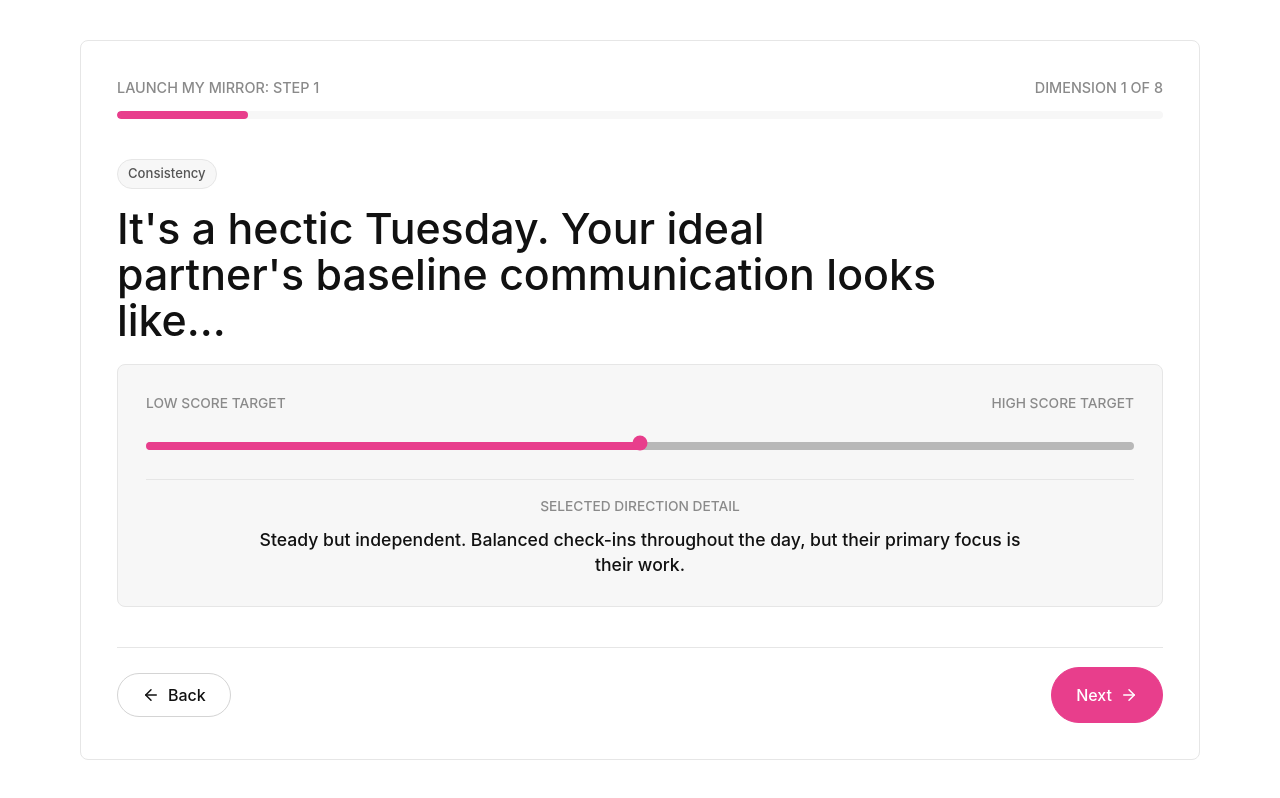
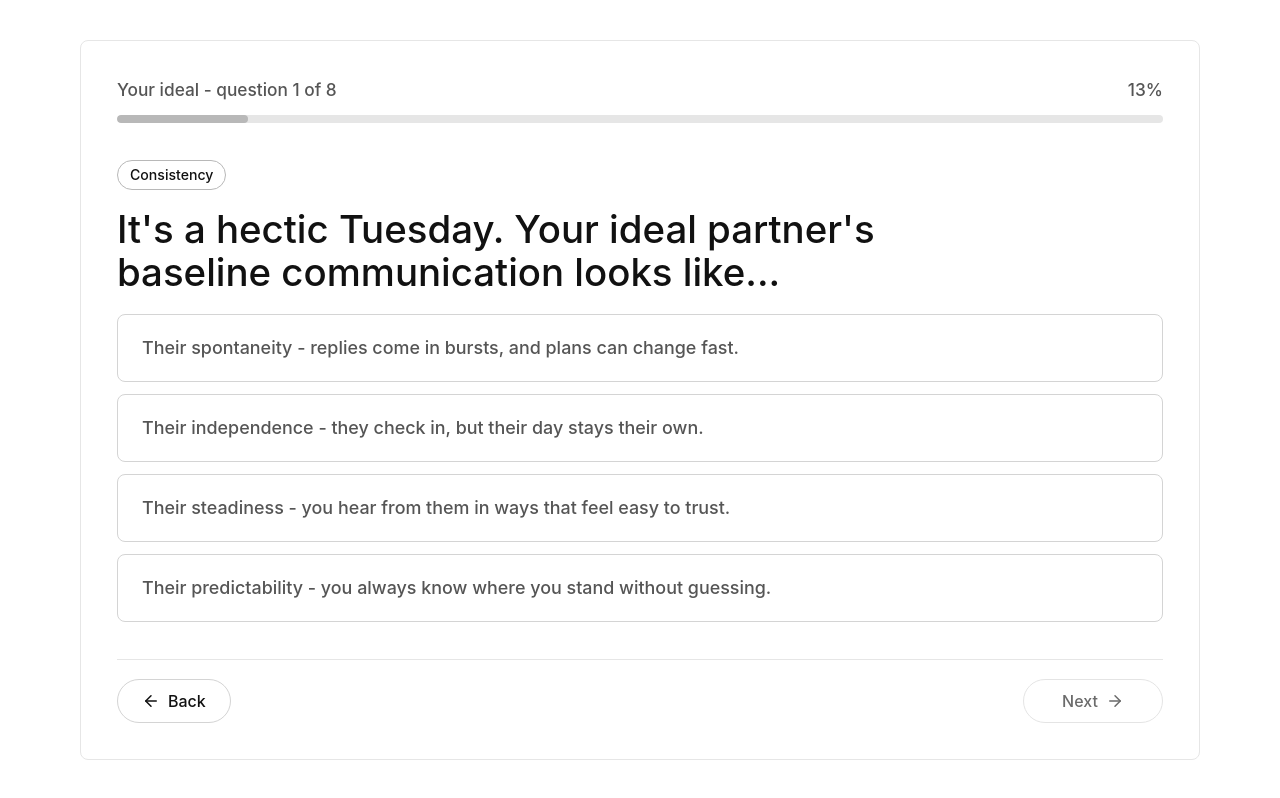
Before and after one commit to snepraj2709/Dating-Mirage, a React (Vite) app: page / in a window 1280 px wide. Both pictures are taken after a click on the button "Start". Built offline with nearby package versions, Linux system fonts and the light colour scheme; no server answers.

Commit message:
Redesign step one choice cards

```diff
--- a/src/components/Step1IdealFlow.tsx
+++ b/src/components/Step1IdealFlow.tsx
@@ -1,14 +1,14 @@
-import { type CSSProperties, useMemo, useState } from 'react';
+import { useMemo, useState } from 'react';
 import { ArrowLeft, ArrowRight } from 'lucide-react';
 import { Button } from '@/components/ui/button';
 import { FlowCard } from '@/components/ui/flow-card';
 import { InlineError } from '@/components/ui/flow';
 import { Pill } from '@/components/ui/pill';
-import { Surface } from '@/components/ui/surface';
-import { sliderQuestions } from '../data/datingMirrorContent';
+import { idealQuestions } from '../data/datingMirrorContent';
 import { baselineVector, clampScore } from '../lib/scoring';
 import { loadIdealDraft, saveIdealDraft } from '../lib/localState';
-import type { DimensionKey, VectorProfile } from '../types/dating-mirror';
+import { cn } from '../lib/utils';
+import type { DimensionKey, IdealQuestionScore, VectorProfile } from '../types/dating-mirror';
 
 interface Step1IdealFlowProps {
   isSaving: boolean;
@@ -18,37 +18,71 @@ interface Step1IdealFlowProps {
   onComplete: (profile: VectorProfile) => void;
 }
 
+const idealScores = new Set<number>([1, 4, 7, 10]);
+
+function isIdealQuestionScore(value: unknown): value is IdealQuestionScore {
+  return typeof value === 'number' && idealScores.has(value);
+}
+
+function sanitizeIdealAnswers(source: Partial<VectorProfile> | VectorProfile): Partial<VectorProfile> {
+  return idealQuestions.reduce<Partial<VectorProfile>>((validAnswers, question) => {
+    const value = source[question.key];
+
+    if (isIdealQuestionScore(value)) {
+      validAnswers[question.key] = value;
+    }
+
+    return validAnswers;
+  }, {});
+}
+
 export function Step1IdealFlow({ isSaving, initialProfile, saveError, onBack, onComplete }: Step1IdealFlowProps) {
   const initialAnswers = useMemo<Partial<VectorProfile>>(() => {
-    const draft = loadIdealDraft();
-    return Object.keys(draft).length > 0 ? draft : (initialProfile ?? {});
+    const draft = sanitizeIdealAnswers(loadIdealDraft());
+
+    if (Object.keys(draft).length > 0) {
+      return draft;
+    }
+
+    return sanitizeIdealAnswers(initialProfile ?? {});
   }, [initialProfile]);
   const [answers, setAnswers] = useState<Partial<VectorProfile>>(initialAnswers);
   const [activeIndex, setActiveIndex] = useState(() => {
-    const firstMissing = sliderQuestions.findIndex((question) => initialAnswers[question.key] === undefined);
-    return firstMissing === -1 ? sliderQuestions.length - 1 : firstMissing;
+    const firstMissing = idealQuestions.findIndex((question) => initialAnswers[question.key] === undefined);
+    return firstMissing === -1 ? idealQuestions.length - 1 : firstMissing;
   });
-  const question = sliderQuestions[activeIndex];
-  const value = answers[question.key] ?? 5.5;
+  const question = idealQuestions[activeIndex];
+  const selectedScore = answers[question.key];
   const progress = activeIndex + 1;
-  const isLast = activeIndex === sliderQuestions.length - 1;
+  const progressPercent = (progress / idealQuestions.length) * 100;
+  const hasSelectedAnswer = selectedScore !== undefined;
+  const isLast = activeIndex === idealQuestions.length - 1;
 
-  const updateAnswer = (key: DimensionKey, rawValue: number) => {
-    const nextValue = clampScore(rawValue);
-    const nextAnswers = { ...answers, [key]: nextValue };
+  const updateAnswer = (key: DimensionKey, score: IdealQuestionScore) => {
+    const nextAnswers = { ...answers, [key]: score };
     setAnswers(nextAnswers);
     saveIdealDraft(nextAnswers);
   };
 
   const buildProfile = (): VectorProfile => {
     const profile = baselineVector();
-    sliderQuestions.forEach((item) => {
-      profile[item.key] = clampScore(answers[item.key] ?? 5.5);
+    idealQuestions.forEach((item) => {
+      const answer = answers[item.key];
+
+      if (!isIdealQuestionScore(answer)) {
+        throw new Error(`Missing ideal answer for ${item.key}`);
+      }
+
+      profile[item.key] = clampScore(answer);
     });
     return profile;
   };
 
   const goNext = () => {
+    if (!hasSelectedAnswer) {
+      return;
+    }
+
     if (isLast) {
       onComplete(buildProfile());
       return;
@@ -65,21 +99,14 @@ export function Step1IdealFlow({ isSaving, initialProfile, saveError, onBack, on
     setActiveIndex((index) => index - 1);
   };
 
-  const selectedDetail =
-    value < 4
-      ? question.leftAnchor
-      : value > 7
-        ? question.rightAnchor
-        : question.centerAnchor;
-  const scorePercent = ((value - 1) / 9) * 100;
-
   return (
     <FlowCard
       aria-labelledby="ideal-title"
-      headerLabel="Launch my mirror: Step 1"
-      headerMeta={`Dimension ${progress} of ${sliderQuestions.length}`}
-      progressValue={(progress / sliderQuestions.length) * 100}
-      progressLabel={`Question ${progress} of ${sliderQuestions.length}`}
+      headerLabel={`Your ideal - question ${progress} of ${idealQuestions.length}`}
+      headerMeta={`${Math.round(progressPercent)}%`}
+      headerClassName="normal-case text-[clamp(0.95rem,1.6vw,1.08rem)] text-muted-foreground"
+      progressValue={progressPercent}
+      progressLabel={`Question ${progress} of ${idealQuestions.length}`}
       footerLeft={
         <Button variant="ghostPill" onClick={goPrevious} className="max-[620px]:w-full">
           <ArrowLeft size={18} />
@@ -88,55 +115,53 @@ export function Step1IdealFlow({ isSaving, initialProfile, saveError, onBack, on
       }
       footerRight={
         <Button
-          size="flow"
-          className="w-[min(320px,100%)] max-[620px]:w-full max-[620px]:min-h-12"
+          variant="ghostPill"
+          className="min-w-[140px] max-[620px]:w-full"
           onClick={goNext}
-          disabled={isSaving}
+          disabled={isSaving || !hasSelectedAnswer}
         >
           {isSaving ? 'Saving your mirror...' : isLast ? 'Lock my ideal' : 'Next'}
           <ArrowRight size={18} />
         </Button>
       }
     >
-      <div className="grid max-w-[860px] gap-[clamp(14px,2vh,20px)] max-[620px]:gap-3">
-        <Pill className="min-h-[30px] w-fit justify-self-start px-2.5 text-[0.82rem]">{question.title}</Pill>
+      <div className="grid max-w-[900px] gap-[clamp(16px,2.3vh,24px)] max-[620px]:gap-3">
+        <Pill className="min-h-[30px] w-fit justify-self-start border-border-strong bg-card px-3 text-[0.88rem] text-foreground">
+          {question.title}
+        </Pill>
         <h2
-          className="max-w-[820px] text-[clamp(1.6rem,3.35vw,2.75rem)] leading-[1.08] text-foreground max-[620px]:text-[clamp(1.5rem,8.5vw,2.1rem)] max-[620px]:leading-[1.04]"
+          className="mb-0 max-w-[860px] text-[clamp(1.55rem,3vw,2.4rem)] leading-[1.12] text-foreground max-[620px]:text-[clamp(1.45rem,7.5vw,2rem)] max-[620px]:leading-[1.08]"
           id="ideal-title"
         >
           {question.scenario}
         </h2>
       </div>
 
-      <Surface className="grid gap-[clamp(14px,2vh,20px)] p-[clamp(18px,2.6vw,28px)] max-[620px]:gap-3 max-[620px]:p-4" variant="muted">
-        <div className="flex items-center justify-between gap-4 text-[0.86rem] font-medium uppercase tracking-normal text-subtle-foreground max-[620px]:flex-col max-[620px]:items-start max-[620px]:gap-2.5">
-          <span>Low score target</span>
-          <span>High score target</span>
-        </div>
+      <div className="grid gap-3" role="radiogroup" aria-labelledby="ideal-title">
+        {question.options.map((option) => {
+          const isSelected = selectedScore === option.score;
 
-        <div className="grid min-h-[34px] items-center max-[620px]:min-h-7">
-          <input
-            aria-label={`Preference slider for ${question.title}`}
-            className="score-range"
-            type="range"
-            min="1"
-            max="10"
-            step="0.1"
-            value={value}
-            style={{ '--score-percent': `${scorePercent}%` } as CSSProperties}
-            onChange={(event) => updateAnswer(question.key, Number(event.target.value))}
-          />
-        </div>
-
-        <div className="grid gap-2.5 border-t border-border pt-[clamp(14px,2vh,20px)] text-center max-[620px]:gap-2 max-[620px]:pt-3 max-[620px]:text-left">
-          <span className="text-[0.86rem] font-medium uppercase tracking-normal text-subtle-foreground">
-            Selected direction detail
-          </span>
-          <strong className="mx-auto max-w-[780px] text-[clamp(0.98rem,1.5vw,1.1rem)] leading-[1.45] text-foreground max-[620px]:mx-0 max-[620px]:text-[0.96rem] max-[620px]:leading-[1.35]">
-            {selectedDetail}
-          </strong>
-        </div>
-      </Surface>
+          return (
+            <Button
+              aria-checked={isSelected}
+              className={cn(
+                'min-h-[68px] justify-start rounded-lg px-6 py-4 text-left text-[clamp(1rem,1.45vw,1.12rem)] leading-[1.45] transition-[background,border-color,color,transform] max-[620px]:min-h-[60px] max-[620px]:px-4 max-[620px]:py-3 max-[620px]:text-[0.98rem]',
+                isSelected
+                  ? 'border-primary bg-[#fff2f8] text-foreground hover:border-primary hover:bg-[#fff2f8]'
+                  : 'border-input bg-card text-muted-foreground hover:border-border-strong hover:bg-muted hover:text-foreground',
+              )}
+              key={option.score}
+              role="radio"
+              size="option"
+              type="button"
+              variant="option"
+              onClick={() => updateAnswer(question.key, option.score)}
+            >
+              <span className={cn('block', isSelected && 'font-semibold')}>{option.label}</span>
+            </Button>
+          );
+        })}
+      </div>
 
       {saveError && <InlineError>{saveError}</InlineError>}
     </FlowCard>
--- a/src/components/ui/flow-card.tsx
+++ b/src/components/ui/flow-card.tsx
@@ -9,12 +9,14 @@ interface FlowCardProps {
   headerMeta: React.ReactNode;
   progressValue: number;
   progressLabel?: string;
+  progressVariant?: React.ComponentProps<typeof ProgressRail>['variant'];
   children: React.ReactNode;
   footerLeft: React.ReactNode;
   footerRight?: React.ReactNode;
   className?: string;
   contentClassName?: string;
   flowClassName?: string;
+  headerClassName?: string;
   'aria-labelledby'?: string;
 }
 
@@ -23,12 +25,14 @@ function FlowCard({
   headerMeta,
   progressValue,
   progressLabel,
+  progressVariant,
   children,
   footerLeft,
   footerRight,
   className,
   contentClassName,
   flowClassName,
+  headerClassName,
   'aria-labelledby': ariaLabelledby,
 }: FlowCardProps) {
   return (
@@ -47,11 +51,16 @@ function FlowCard({
       >
         <section aria-labelledby={ariaLabelledby}>
           <header className="grid gap-3 max-[620px]:gap-2.5">
-            <div className="flex items-center justify-between gap-4 text-[0.9rem] font-medium uppercase tracking-normal text-subtle-foreground max-[620px]:flex-col max-[620px]:items-start max-[620px]:gap-2.5">
+            <div
+              className={cn(
+                'flex items-center justify-between gap-4 text-[0.9rem] font-medium uppercase tracking-normal text-subtle-foreground max-[620px]:flex-col max-[620px]:items-start max-[620px]:gap-2.5',
+                headerClassName,
+              )}
+            >
               <span>{headerLabel}</span>
               <span>{headerMeta}</span>
             </div>
-            <ProgressRail value={progressValue} aria-label={progressLabel} />
+            <ProgressRail value={progressValue} variant={progressVariant} aria-label={progressLabel} />
           </header>
 
           <div className={cn('grid gap-[clamp(18px,2.5vh,28px)]', contentClassName)}>
--- a/src/components/ui/progress-rail.tsx
+++ b/src/components/ui/progress-rail.tsx
@@ -2,18 +2,32 @@ import { cn } from '@/lib/utils';
 
 interface ProgressRailProps {
   value: number;
+  variant?: 'accent' | 'muted';
   className?: string;
   barClassName?: string;
   'aria-label'?: string;
 }
 
-function ProgressRail({ value, className, barClassName, 'aria-label': ariaLabel }: ProgressRailProps) {
+function ProgressRail({
+  value,
+  variant = 'muted',
+  className,
+  barClassName,
+  'aria-label': ariaLabel,
+}: ProgressRailProps) {
   const clampedValue = Math.max(0, Math.min(100, value));
 
   return (
-    <div className={cn('h-2 overflow-hidden rounded-full bg-muted', className)} aria-label={ariaLabel}>
+    <div
+      className={cn('h-2 overflow-hidden rounded-full bg-muted', variant === 'muted' && 'bg-border', className)}
+      aria-label={ariaLabel}
+    >
       <span
-        className={cn('block h-full rounded-[inherit] bg-primary transition-[width] duration-150 ease-out', barClassName)}
+        className={cn(
+          'block h-full rounded-[inherit] bg-primary transition-[width] duration-150 ease-out',
+          variant === 'muted' && 'bg-border-strong',
+          barClassName,
+        )}
         style={{ width: `${clampedValue}%` }}
       />
     </div>
--- a/src/data/datingMirrorContent.ts
+++ b/src/data/datingMirrorContent.ts
@@ -2,9 +2,9 @@ import type {
   Dimension,
   DimensionKey,
   FriendRapidFireQuestion,
+  IdealQuestion,
   QuadrantDetail,
   RelationshipType,
-  SliderQuestion,
   SwipeStatement,
 } from '../types/dating-mirror';
 
@@ -35,83 +35,95 @@ export const dimensions: Dimension[] = [
   { key: 'RWO', name: 'Relational Worth', leftLabel: 'Accommodates/Settles', rightLabel: 'Firm Boundaries' },
 ];
 
-export const sliderQuestions: SliderQuestion[] = [
+export const idealQuestions: IdealQuestion[] = [
   {
     key: 'CON',
     title: 'Consistency',
     scenario: "It's a hectic Tuesday. Your ideal partner's baseline communication looks like...",
-    leftAnchor:
-      'Spontaneous and erratic. They might drop off the grid for 8 hours, but they surprise me with a wild late-night plan.',
-    centerAnchor:
-      'Steady but independent. Balanced check-ins throughout the day, but their primary focus is their work.',
-    rightAnchor:
-      'Highly predictable. Regular, comforting updates; I always know exactly where I stand with them.',
+    options: [
+      { score: 1, label: 'Their spontaneity - replies come in bursts, and plans can change fast.' },
+      { score: 4, label: 'Their independence - they check in, but their day stays their own.' },
+      { score: 7, label: 'Their steadiness - you hear from them in ways that feel easy to trust.' },
+      { score: 10, label: 'Their predictability - you always know where you stand without guessing.' },
+    ],
   },
   {
     key: 'INT',
     title: 'Intensity',
     scenario: 'The feeling you want to experience by the end of date number two is...',
-    leftAnchor:
-      'A calm, comfortable, easy burn. It feels safe, grounded, and low-pressure - like catching up with an old friend.',
-    centerAnchor: 'Engaging and clear. Solid physical attraction mixed with easy, laughing conversation flow.',
-    rightAnchor: 'An all-consuming whirlwind. Electric, magnetic chemistry that keeps us up talking until 4 AM.',
+    options: [
+      { score: 1, label: 'The calm - it feels safe, grounded, and low-pressure.' },
+      { score: 4, label: 'The spark - there is clear attraction without pressure to rush.' },
+      { score: 7, label: 'The pull - you both want more time together and it is hard to ignore.' },
+      { score: 10, label: 'The obsession - electric chemistry keeps you talking until 4 AM.' },
+    ],
   },
   {
     key: 'AUT',
     title: 'Autonomy',
     scenario: 'It is a completely free Saturday. How are you two spending it?',
-    leftAnchor: 'Glued at the hip. Errands, gym, cooking - we do absolutely everything as a joint unit.',
-    centerAnchor:
-      'Connected flexibility. Separate hobbies or friend hangouts during the day, meeting back up for date night.',
-    rightAnchor:
-      'Total personal sovereignty. They go on a weekend trip with their friends while I relish having the entire house to myself.',
+    options: [
+      { score: 1, label: 'The closeness - you do most things as a unit.' },
+      { score: 4, label: 'The balance - separate plans still lead back to each other.' },
+      { score: 7, label: 'The independence - each of you protects your own routines and people.' },
+      { score: 10, label: 'The sovereignty - solo weekends and separate worlds feel natural, not threatening.' },
+    ],
   },
   {
     key: 'VAL',
     title: 'Validation-Seeking',
     scenario: 'You bring them out to a party with your friends. What makes you feel proudest?',
-    leftAnchor: 'How warm, unassuming, and deeply attentive they are to the people around them.',
-    centerAnchor: 'Their easy social confidence; they blend in seamlessly and make great small talk.',
-    rightAnchor:
-      'Their undeniable magnetism. They are high-status, striking, or hard-to-attain; everyone wants to know who they are.',
+    options: [
+      { score: 1, label: "Their warmth - people are drawn to them and it's effortless." },
+      { score: 4, label: 'Their social ease - they blend in, make good conversation, no awkwardness.' },
+      { score: 7, label: 'Their confidence - people notice them, and you notice people noticing.' },
+      { score: 10, label: "That they're rare - the room does not quite know what to make of them yet." },
+    ],
   },
   {
     key: 'GOC',
     title: 'Growth & Communication',
     scenario: 'An uncomfortable social tension or misunderstanding happens between you. Your ideal way to resolve it is...',
-    leftAnchor: 'Let it drop. We sleep it off, and it naturally evaporates by morning without digging it back up.',
-    centerAnchor: "A quick temperature check. A brief 'We good?' 'Yeah, we're good,' and we move past it.",
-    rightAnchor: 'A deep dive. We sit down immediately, unpack the emotional root causes, and process it completely.',
+    options: [
+      { score: 1, label: 'The reset - you let it cool off and move on without digging.' },
+      { score: 4, label: 'The check-in - a quick honest read is enough to feel okay.' },
+      { score: 7, label: 'The conversation - you talk through what happened and adjust.' },
+      { score: 10, label: 'The deep dive - you unpack the roots until it feels fully understood.' },
+    ],
   },
   {
     key: 'VUL',
     title: 'Vulnerability',
     scenario: 'When it comes to seeing their raw fears, flaws, and messy emotional side, your preference is...',
-    leftAnchor:
-      'A slow, highly protected burn. I want them to maintain a cool, composed, slightly mysterious edge for a long time.',
-    centerAnchor: 'Natural pacing. Peeling back the defensive layers gradually over several months as trust builds.',
-    rightAnchor: 'Raw transparency on day one. Show me your baggage, your anxieties, and your real self immediately.',
+    options: [
+      { score: 1, label: 'The mystery - they stay composed and reveal themselves slowly.' },
+      { score: 4, label: 'The pacing - trust builds before the messier parts come out.' },
+      { score: 7, label: 'The openness - they can name fears and flaws without making it a performance.' },
+      { score: 10, label: 'The rawness - they show the unfiltered version early and directly.' },
+    ],
   },
   {
     key: 'REA',
     title: 'Emotional Reactivity',
     scenario: 'You walk through the door completely overwhelmed, anxious, and venting about a horrible day. You need them to...',
-    leftAnchor: 'Be an unshakeable anchor. Stay perfectly calm, objective, and detached from my emotional storm.',
-    centerAnchor: 'Be a supportive listener. Offer comfort and a sounding board while keeping their own mood steady.',
-    rightAnchor:
-      'Be an emotional mirror. Absorb my mood, match my high energy, and get passionately invested in the situation alongside me.',
+    options: [
+      { score: 1, label: 'The anchor - they stay calm and do not absorb your storm.' },
+      { score: 4, label: 'The listener - they comfort you while keeping their own mood steady.' },
+      { score: 7, label: 'The investment - they feel with you and want to help fix the moment.' },
+      { score: 10, label: 'The mirror - they match your emotional volume and get fully pulled in.' },
+    ],
   },
   {
     key: 'RWO',
     title: 'Relational Worth',
     scenario:
       'If your partner gets deeply swept up in a massive career sprint or a personal passion project, what baseline do you claim you require?',
-    leftAnchor:
-      'Complete understanding. I am fine being a lower priority or taking a back seat while they chase their dreams.',
-    centerAnchor:
-      'A compromise. As long as we have structured, scheduled quality time once or twice a week, I feel secure.',
-    rightAnchor:
-      "Uncompromised priority. If they can't actively maintain our connection as a front-row focus, I am walking away.",
+    options: [
+      { score: 1, label: 'The patience - you can accept being a lower priority during a big season.' },
+      { score: 4, label: 'The agreement - scheduled quality time is enough to feel secure.' },
+      { score: 7, label: 'The standard - they need to show active effort even when life gets full.' },
+      { score: 10, label: 'The boundary - if connection stops being a real priority, you walk.' },
+    ],
   },
 ];
 
--- a/src/styles.css
+++ b/src/styles.css
@@ -125,45 +125,6 @@
   }
 }
 
-.score-range {
-  --score-percent: 50%;
-  width: 100%;
-  accent-color: var(--primary);
-}
-
-.score-range::-webkit-slider-runnable-track {
-  height: 8px;
-  border-radius: 999px;
-  background: linear-gradient(
-    to right,
-    var(--primary) 0 var(--score-percent),
-    var(--border-strong) var(--score-percent) 100%
-  );
-}
-
-.score-range::-webkit-slider-thumb {
-  width: 22px;
-  height: 22px;
-  margin-top: -7px;
-}
-
-.score-range::-moz-range-track {
-  height: 8px;
-  border-radius: 999px;
-  background: var(--border-strong);
-}
-
-.score-range::-moz-range-progress {
-  height: 8px;
-  border-radius: 999px;
-  background: var(--primary);
-}
-
-.score-range::-moz-range-thumb {
-  width: 22px;
-  height: 22px;
-}
-
 .simulator-range {
   width: 100%;
   height: 34px;
```
Also changed, not shown: src/types/dating-mirror.ts (+9 -4 lines).
